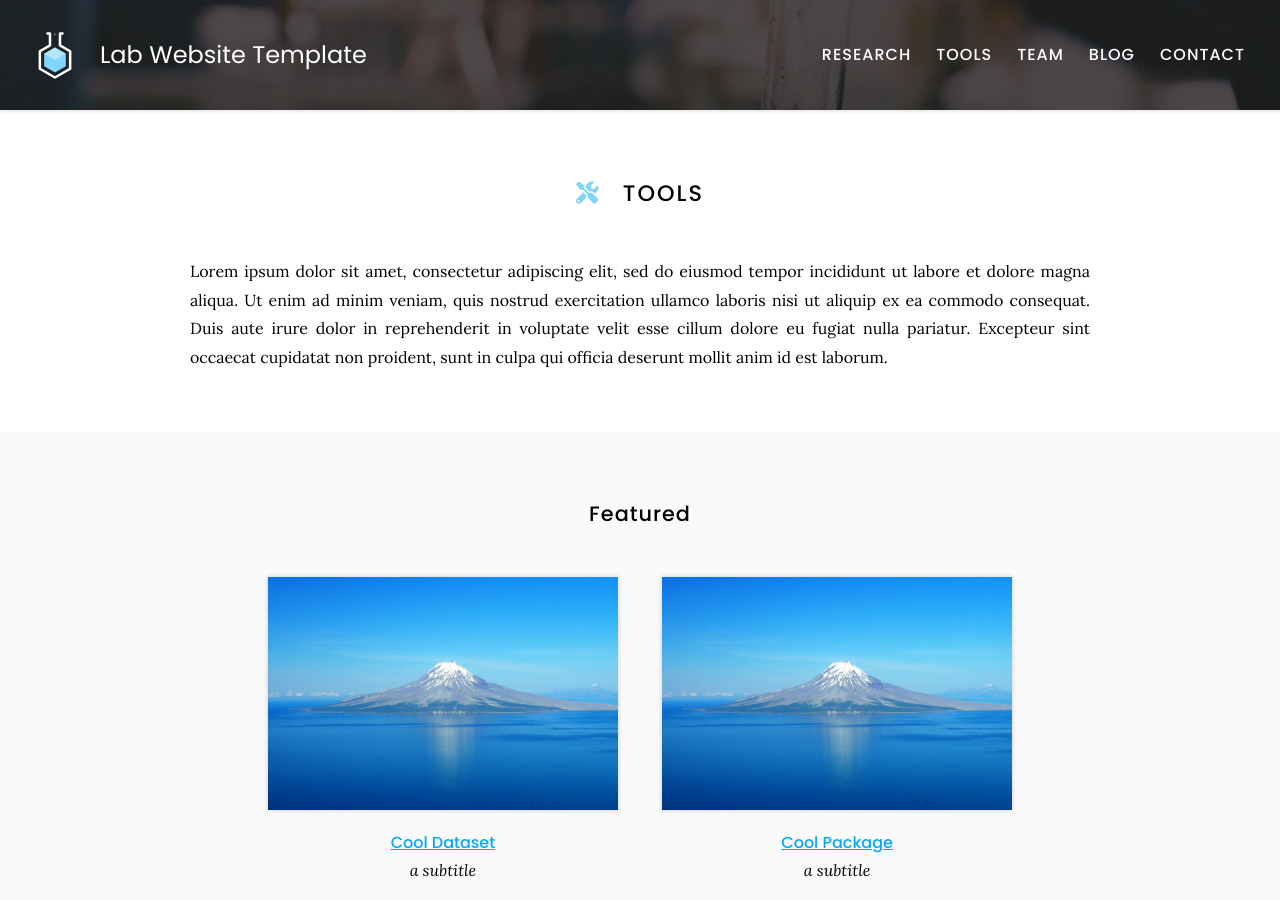
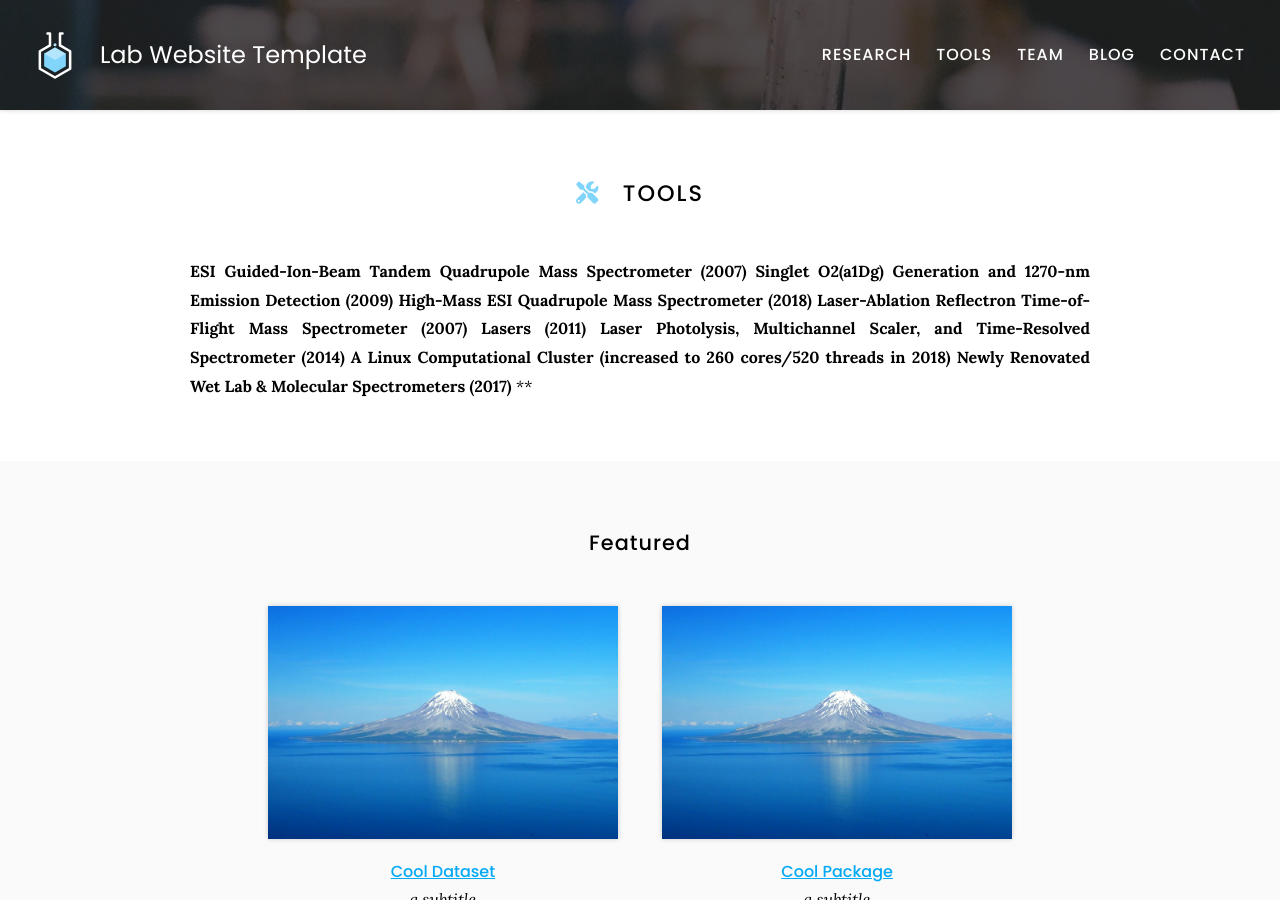
Before and after one commit to ZiZijourney/Liu-web, a Jekyll site: the page built from tools/index.md, in a window 1280 px wide and 900 px high. Built offline with Jekyll 4.4.1, drawn with Linux system fonts in a browser that asks for light colours.

Commit message:
Update index.md

```diff
--- a/tools/index.md
+++ b/tools/index.md
@@ -7,10 +7,15 @@ nav:
 
 # <i class="fas fa-tools"></i>Tools
 
-Lorem ipsum dolor sit amet, consectetur adipiscing elit, sed do eiusmod tempor incididunt ut labore et dolore magna aliqua.
-Ut enim ad minim veniam, quis nostrud exercitation ullamco laboris nisi ut aliquip ex ea commodo consequat.
-Duis aute irure dolor in reprehenderit in voluptate velit esse cillum dolore eu fugiat nulla pariatur.
-Excepteur sint occaecat cupidatat non proident, sunt in culpa qui officia deserunt mollit anim id est laborum.
+**ESI Guided-Ion-Beam Tandem Quadrupole Mass Spectrometer (2007)**
+**Singlet O2(a1Dg) Generation and 1270-nm Emission Detection (2009)**
+**High-Mass ESI Quadrupole Mass Spectrometer (2018)**
+**Laser-Ablation Reflectron Time-of-Flight Mass Spectrometer (2007)**
+**Lasers (2011)**
+**Laser Photolysis, Multichannel Scaler, and Time-Resolved Spectrometer (2014)**
+**A Linux Computational Cluster (increased to 260 cores/520 threads in 2018)**
+**Newly Renovated Wet Lab & Molecular Spectrometers (2017)**
+****
 
 {% include search-info.html %}
 
```
